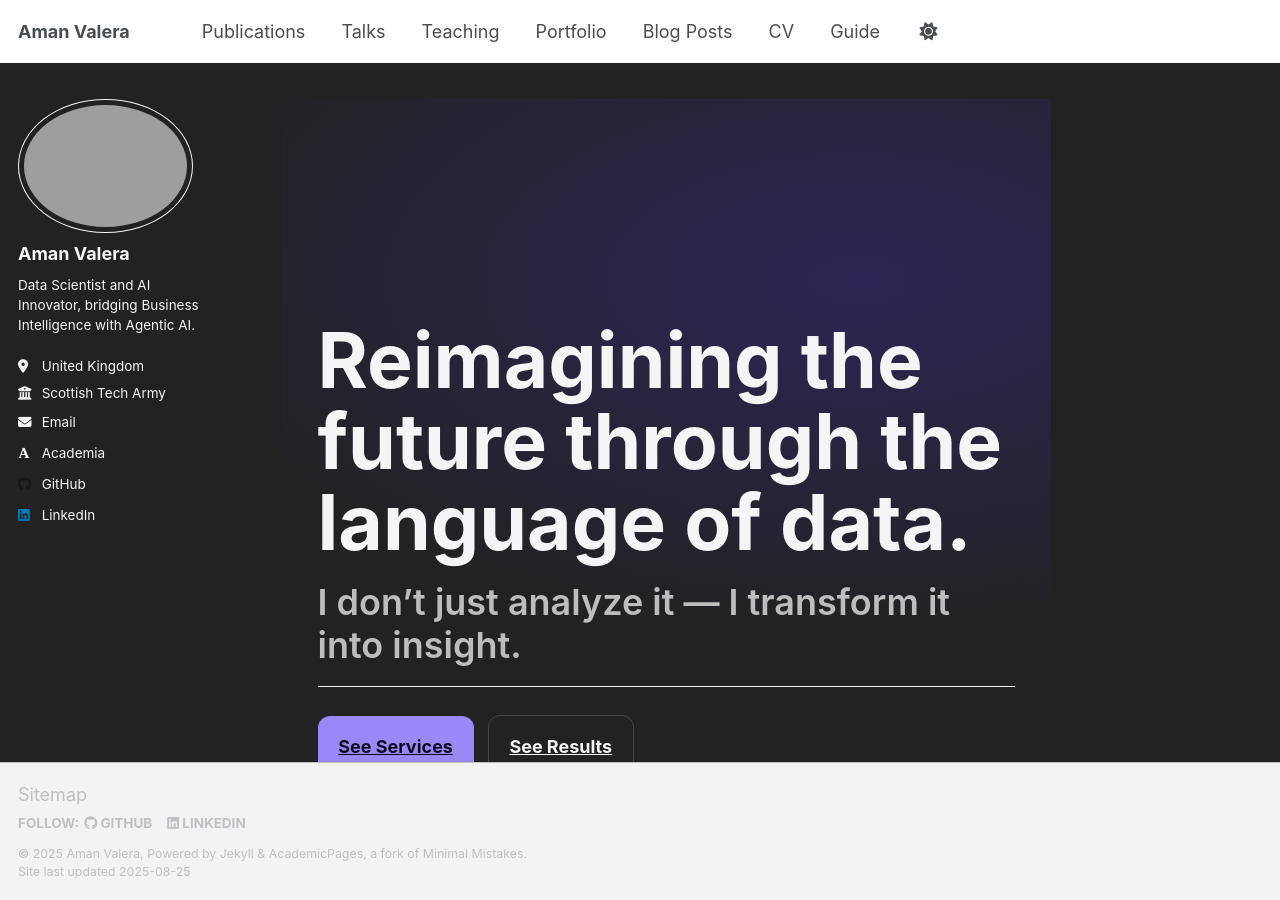
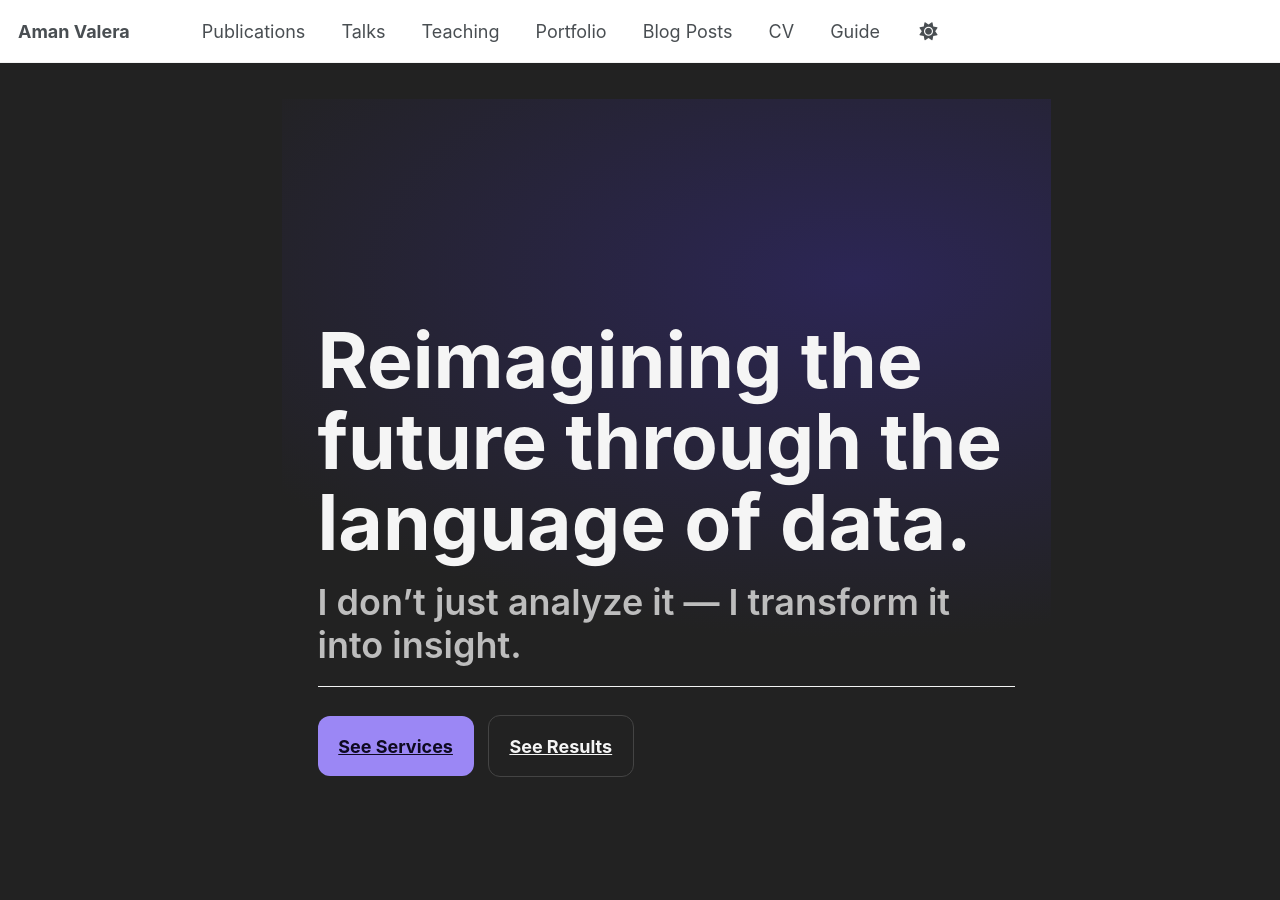
Before and after one commit to amanvalera/amanvalera.github.io, a Jekyll site: the page built from _pages/about.md, in a window 1280 px wide and 900 px high. Built offline with Jekyll 4.4.1, drawn with Linux system fonts in a browser that asks for light colours; some web fonts are replaced; a script that is not in the unit is left out; some of the changed lines change nothing that is shown.

Commit message:
full body scroll

```diff
--- a/_pages/about.md
+++ b/_pages/about.md
@@ -1,67 +1,71 @@
 ---
 permalink: /
-title: "Aman Valera – Data Scientist & AI Innovator"  # keep for SEO/tab title
+title: "Aman Valera – Data Scientist & AI Innovator"  # keep for SEO/tab
 layout: single
 classes: wide
-author_profile: true
+author_profile: false          # hide author panel on home
+sidebar: false                 # hide nav/sidebar on home
 redirect_from:
   - /about/
   - /about.html
 ---
 
 <style>
-/* Hide Minimal Mistakes' auto page title/meta */
+/* ========== kill theme chrome just on this page ========== */
 .page__inner-wrap > header,
 .page__title,
-.page__meta { display:none !important; }
+.page__meta,
+.sidebar,                      /* left column (author/sitemap) */
+.page__footer { display:none !important; }   /* removes “Sitemap … Powered by …” */
 
-/* Remove default content padding so sections can be full height */
+/* remove default padding so sections can fill the viewport */
 .page__content{ padding:0; }
 
-/* === BODY-LEVEL SCROLL SNAP === */
-html, body { height:100%; }
+/* ========== BODY-LEVEL SCROLL SNAP ========== */
+html{ height:100%; scroll-behavior:smooth; }
 body{
+  height:100%;
   background:#222; color:#f5f5f5;
-  scroll-snap-type: y mandatory;     /* <-- snap on the BODY */
-  overscroll-behavior-y: contain;
+  scroll-snap-type:y mandatory;    /* snap on the BODY */
+  overscroll-behavior-y:contain;
+  scroll-padding-top:72px;         /* helps when jumping to #anchors under sticky header */
 }
 
-/* Sections fill viewport; use 100svh for mobile toolbars with 100vh fallback */
+/* sections */
 .section{
-  min-height:100svh;
+  min-height:100svh;               /* mobile-friendly viewport height */
   min-height:100vh;
   scroll-snap-align:start;
   display:flex; align-items:center;
 }
 .wrap{ width:100%; max-width:1100px; margin:0 auto; padding:6rem 2rem; }
 
-/* Typography */
+/* type */
 h1{ font-size:clamp(2.6rem,6vw,5rem); line-height:1.05; margin:0 0 1rem; }
 h2{ font-size:clamp(1.4rem,3vw,2rem); color:#bdbdbd; font-weight:600; margin:0; }
 .lead{ font-size:clamp(1.1rem,2vw,1.35rem); color:#bdbdbd; max-width:60ch; }
 
-/* Cards / grid */
+/* cards / grid */
 .card{ background:#2b2b2b; border-radius:20px; padding:1.25rem 1.4rem; box-shadow:0 10px 30px rgba(0,0,0,.25); }
 .grid{ display:grid; gap:1.1rem; }
 .grid-3{ grid-template-columns:repeat(3,minmax(0,1fr)); }
 @media (max-width: 900px){ .grid-3{ grid-template-columns:1fr; } }
 
-/* CTA buttons */
+/* buttons */
 .cta{ display:inline-block; padding:.9rem 1.15rem; border-radius:12px; font-weight:700; text-decoration:none; }
 .cta-primary{ background:#9b87f5; color:#0e0a21; }
 .cta-ghost{ border:1px solid #444; color:#f5f5f5; margin-left:.5rem; }
 
-/* Section backgrounds (subtle gradients) */
+/* subtle gradients per section (optional) */
 .s1{ background: radial-gradient(1200px 600px at 75% 20%, #2c2655 0%, transparent 60%) #222; }
 .s2{ background: radial-gradient(1200px 600px at 20% 10%, #253b59 0%, transparent 60%) #222; }
 .s3{ background: radial-gradient(1200px 600px at 80% 80%, #2c4c3b 0%, transparent 60%) #222; }
 .s4{ background: radial-gradient(1200px 600px at 20% 80%, #5a2f3b 0%, transparent 60%) #222; }
 
-/* Highlight for your key metric */
 .underline{ box-shadow: inset 0 -0.5em rgba(155,135,245,.25); display:inline; }
 </style>
 
-<!-- HERO (snaps on BODY) -->
+<!-- HERO -->
 <section class="section s1" id="hero">
   <div class="wrap">
     <h1>Reimagining the future through the language of data.</h1>
@@ -116,6 +120,7 @@
     </div>
   </div>
 </section>
+
 
 
 I focus on two things:
```
